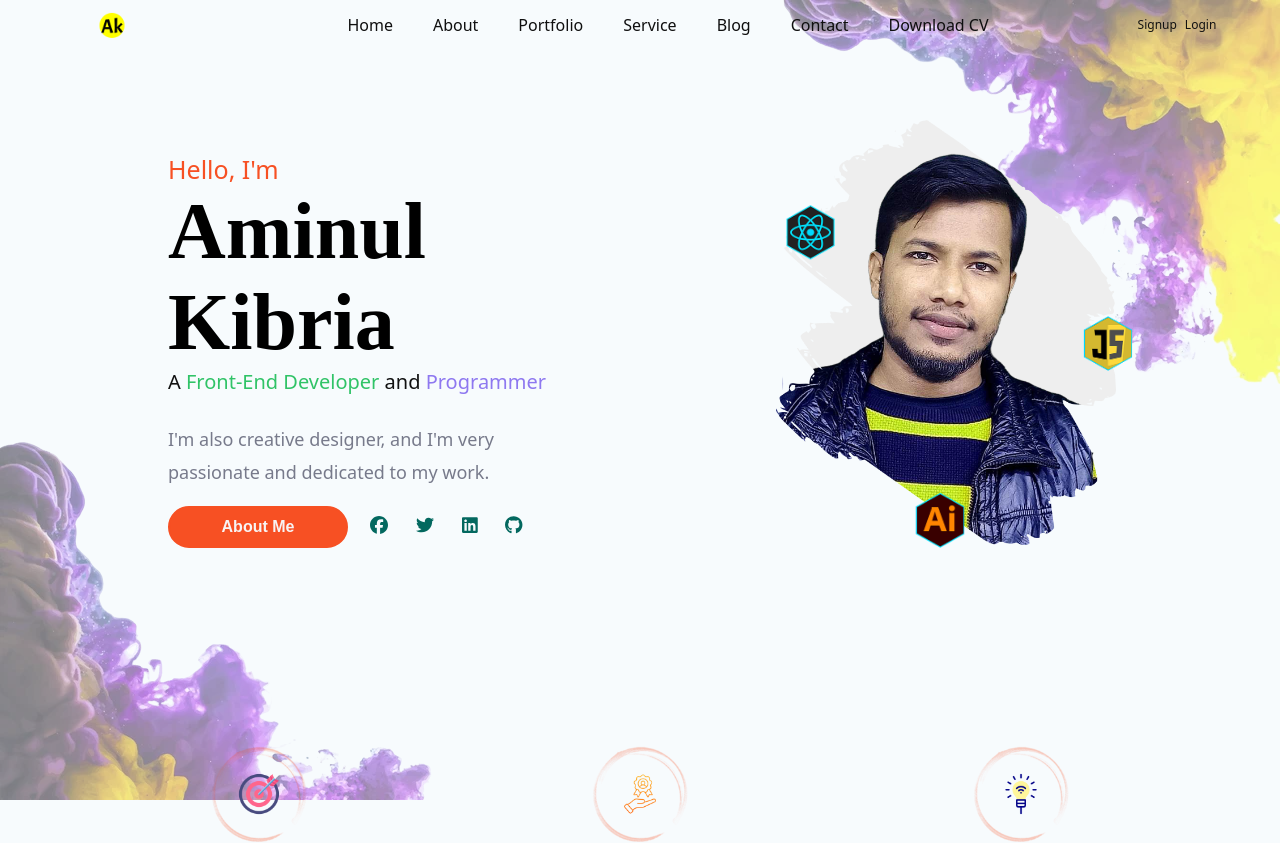
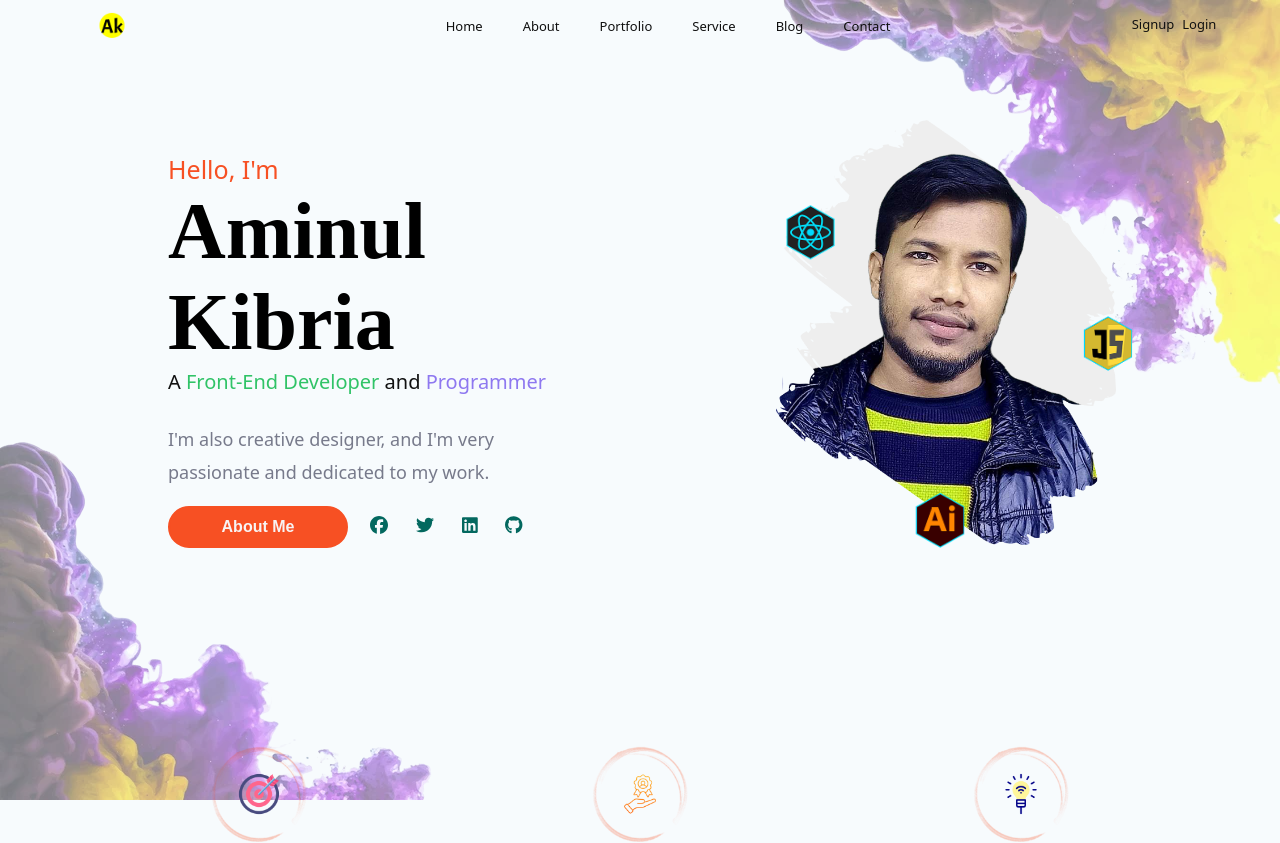
Before and after one commit to dksifatofficial/aminul-kibria-react, a React (Create React App) app: page / in a window 1280 px wide. Shown: the top 843 px of the page. Built offline with nearby package versions, Linux system fonts and the light colour scheme; no server answers.

Commit message:
menu commit

```diff
--- a/src/components/TopNav.js
+++ b/src/components/TopNav.js
@@ -52,9 +52,9 @@ function TopNav() {
           <li>
             <a href="#contact">Contact</a>
           </li>
-          <li>
+          {/* <li>
             <a href="#downloading">Download CV</a>
-          </li>
+          </li> */}
           <li>
             <Account />
           </li>
--- a/src/styles/TopNav.module.css
+++ b/src/styles/TopNav.module.css
@@ -14,7 +14,6 @@
     background-color: #ffffff;
     box-shadow: 1px 1px 5px rgba(8, 3, 3, 0.11);
 }
-
 .topMenu {
     width: 90%;
     text-align: center;
@@ -54,6 +53,9 @@
     transform: translate(50%, -50%);
     display: none;
 }
+.topMenu li a{
+    font-size: 13px;
+}
 .topMenu li a:hover {
     color: #f75023;
 }
```
